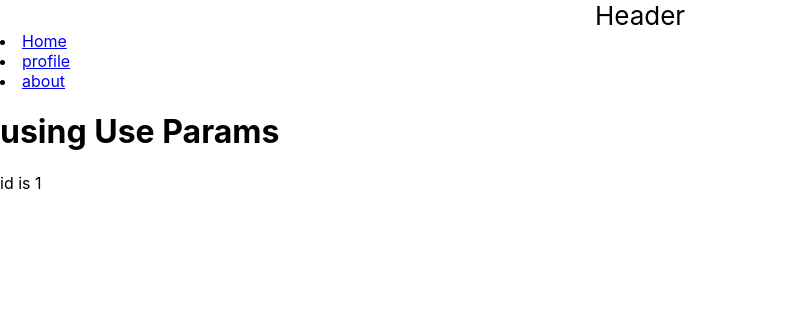
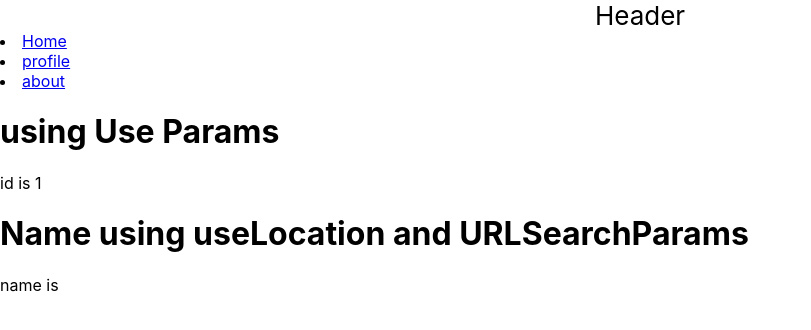
Before and after one commit to ArnabChatterjee20k/React, a React (Create React App) app in the folder tutorial/react routing/routing/: page /profile/1 in a window 1280 px wide. Shown: the top 330 px of the page, without its empty margins (0-811 px from the left). Built offline with nearby package versions, Linux system fonts and the light colour scheme.

Commit message:
used uselocation to get query strings

```diff
--- a/tutorial/react routing/routing/src/components/Profile.jsx
+++ b/tutorial/react routing/routing/src/components/Profile.jsx
@@ -1,13 +1,19 @@
-import { useParams } from "react-router-dom"
+import { useParams , useLocation} from "react-router-dom"
 
-function Profile({match}) {
-  console.log(useParams())
+function Profile() {
+  const query = new URLSearchParams(useLocation().pathname)
+  const name = query.get("name")
+
   return (
     <>
       <div>
         <h1>using Use Params</h1>
         id is {useParams().id}
       </div>
+      <div>
+        <h1>Name using useLocation and URLSearchParams</h1>
+        name is {name}
+      </div>
     </>
   )
 }
```
